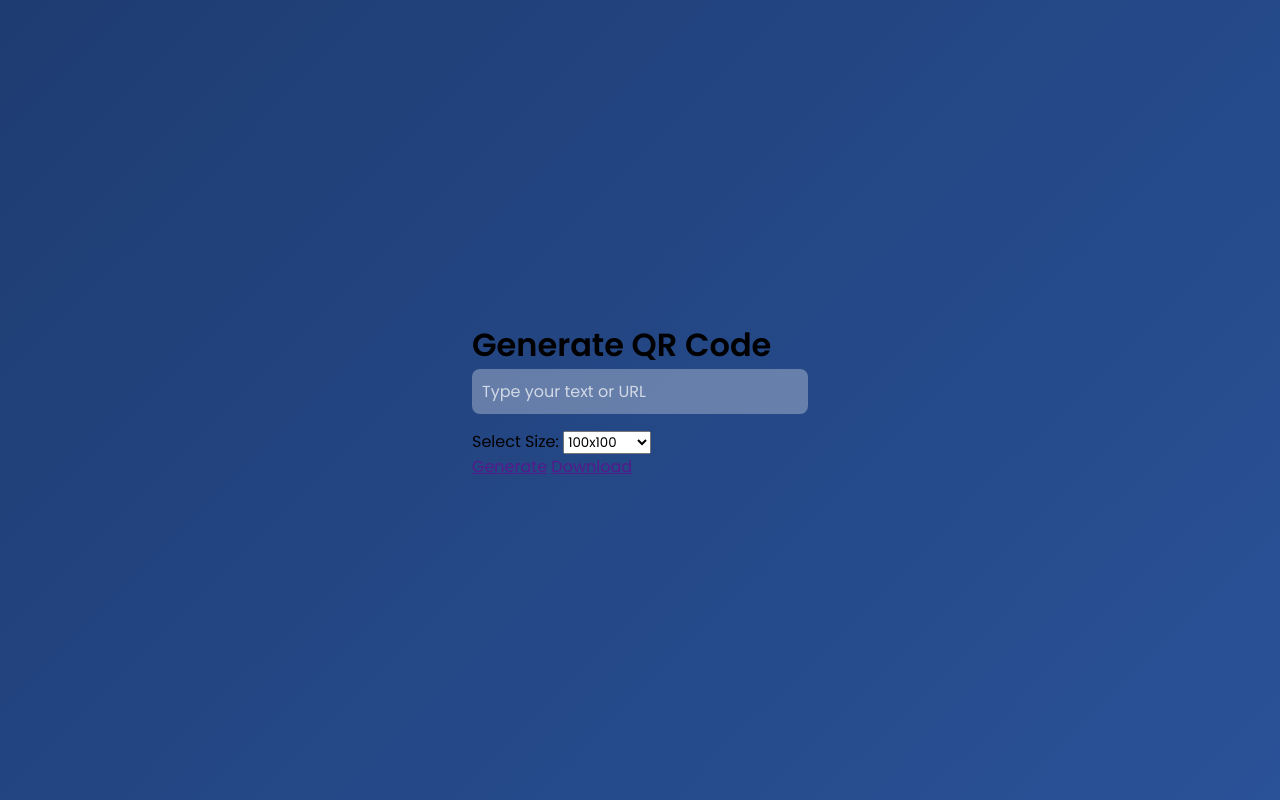
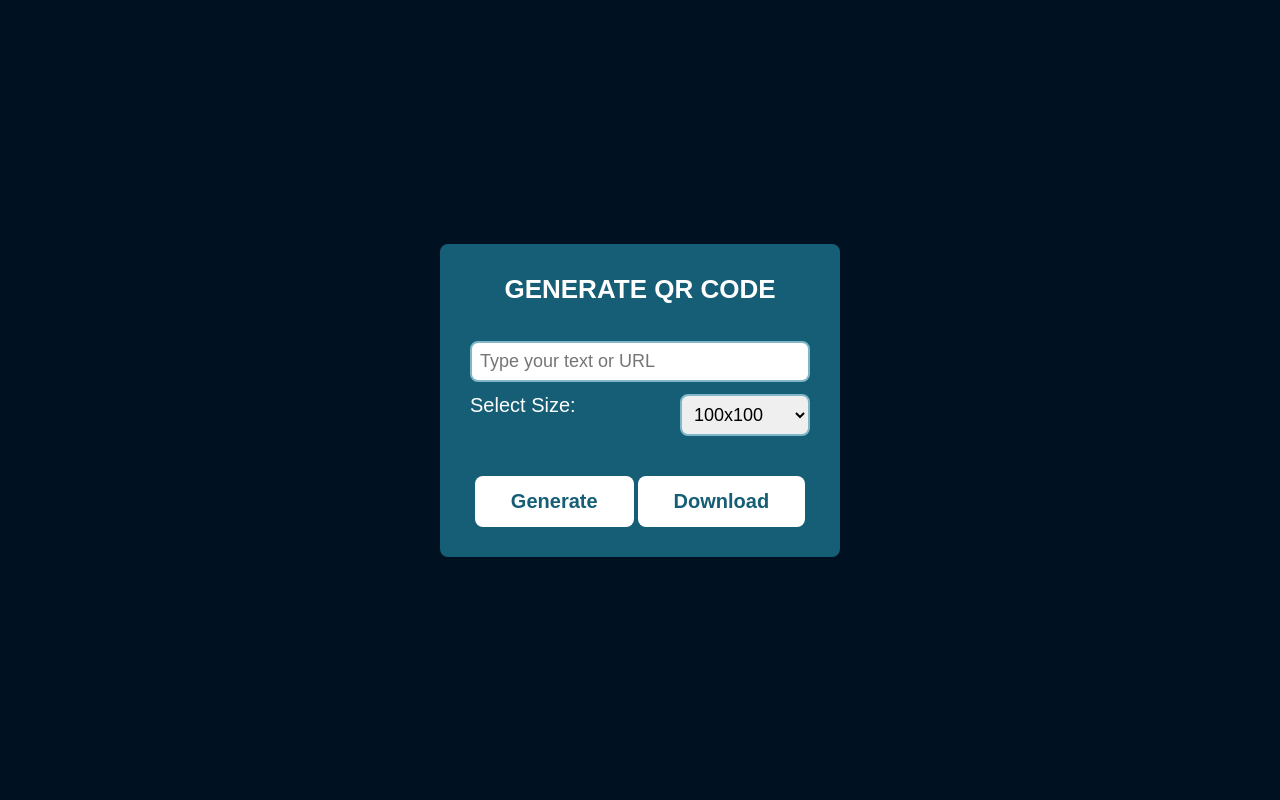
Before and after one commit to vikashgupta16/qr-code, a plain HTML site: page index.html in a window 1280 px wide. Drawn offline with Linux system fonts and the light colour scheme.

Commit message:
Update style.css

```diff
--- a/css/style.css
+++ b/css/style.css
@@ -1,104 +1,105 @@
 /* Google Font */
 @import url('https://fonts.googleapis.com/css2?family=Poppins:wght@300;400;600&display=swap');
+
+:root {
+    --bcg-color: #001122;
+    --primary-color: #155e75;
+    --border-radius: 8px;
+    --secondary-color: #fff;
+    --border-color: #7fb7c9;
+}
 
 * {
     margin: 0;
     padding: 0;
     box-sizing: border-box;
-    font-family: 'Poppins', sans-serif;
+    font-family: sans-serif;
 }
 
 body {
+    width: 100%;
+    height: 100vh;
     display: flex;
     justify-content: center;
     align-items: center;
-    height: 100vh;
-    background: linear-gradient(135deg, #1e3c72, #2a5298);
+    background-color: var(--bcg-color);
 }
 
-.container {
-    background: rgba(255, 255, 255, 0.15);
-    backdrop-filter: blur(10px);
-    padding: 25px;
-    border-radius: 15px;
-    box-shadow: 0 4px 10px rgba(0, 0, 0, 0.2);
-    text-align: center;
-    max-width: 400px;
-    width: 90%;
+.box {
+    background-color: var(--primary-color);
+    padding: 30px;
+    width: 400px;
+    border-radius: var(--border-radius);
 }
 
-h2 {
-    font-size: 22px;
-    color: #fff;
-    font-weight: 600;
-    margin-bottom: 15px;
+.qr-header h1 {
+    font-size: 26px;
+    text-align: center;
+    color: var(--secondary-color);
+    margin-bottom: 24px;
+    text-transform: uppercase;
 }
 
-input {
+.qr-header input {
     width: 100%;
-    padding: 10px;
-    border: none;
-    outline: none;
-    font-size: 16px;
-    border-radius: 8px;
-    margin-bottom: 15px;
-    background: rgba(255, 255, 255, 0.3);
-    color: #fff;
-    transition: 0.3s;
+    margin-block: 12px;
 }
 
-input::placeholder {
-    color: rgba(255, 255, 255, 0.7);
+.qr-header input, select {
+    padding: 8px;
+    border-radius: var(--border-radius);
+    font-size: 18px;
+    outline: none;
+    border: 2px solid var(--border-color);
 }
 
-input:focus {
-    background: rgba(255, 255, 255, 0.5);
+.qr-header label {
+    color: var(--secondary-color);
+    font-size: 20px;
 }
 
-button {
-    width: 100%;
-    padding: 10px;
-    border: none;
-    border-radius: 8px;
-    background: #ffcc00;
-    font-size: 18px;
-    font-weight: bold;
-    cursor: pointer;
-    transition: 0.3s;
+.qr-header div {
+    display: flex;
+    justify-content: space-between;
 }
 
-button:hover {
-    background: #ffa500;
-    transform: scale(1.05);
+.qr-footer {
+    display: flex;
+    justify-content: center;
 }
 
-.qr-container {
-    display: flex;
-    justify-content: center;
-    align-items: center;
-    margin-top: 20px;
+.qr-footer a {
+    background-color: var(--secondary-color);
+    text-decoration: none;
+    font-size: 20px;
+    padding: 14px 36px;
+    margin-inline: 2px;
+    color: var(--primary-color);
+    font-weight: 600;
+    border-radius: var(--border-radius);
 }
 
-#qrCode {
-    padding: 10px;
-    background: #fff;
-    border-radius: 10px;
-    transition: 0.3s ease-in-out;
-    opacity: 0;
-    transform: scale(0.8);
+.qr-body {
+    display: grid;
+    place-items: center;
+    padding: 20px;
 }
 
-.show {
-    opacity: 1 !important;
-    transform: scale(1) !important;
+.qr-body img {
+    max-width: 100%;
+    max-height: 100%;
+    margin-block: 10px;
+    padding: 20px;
+    border: 0.5px solid var(--border-color);
+    border-radius: var(--border-radius);
 }
 
-@media (max-width: 500px) {
-    .container {
-        padding: 20px;
+@media screen and (max-width: 520px) {
+    .box {
+        width: 80%;
     }
-
-    h2 {
-        font-size: 20px;
+    .qr-footer a {
+        padding: 12px;
+        font-size: 16px;
     }
 }
```
